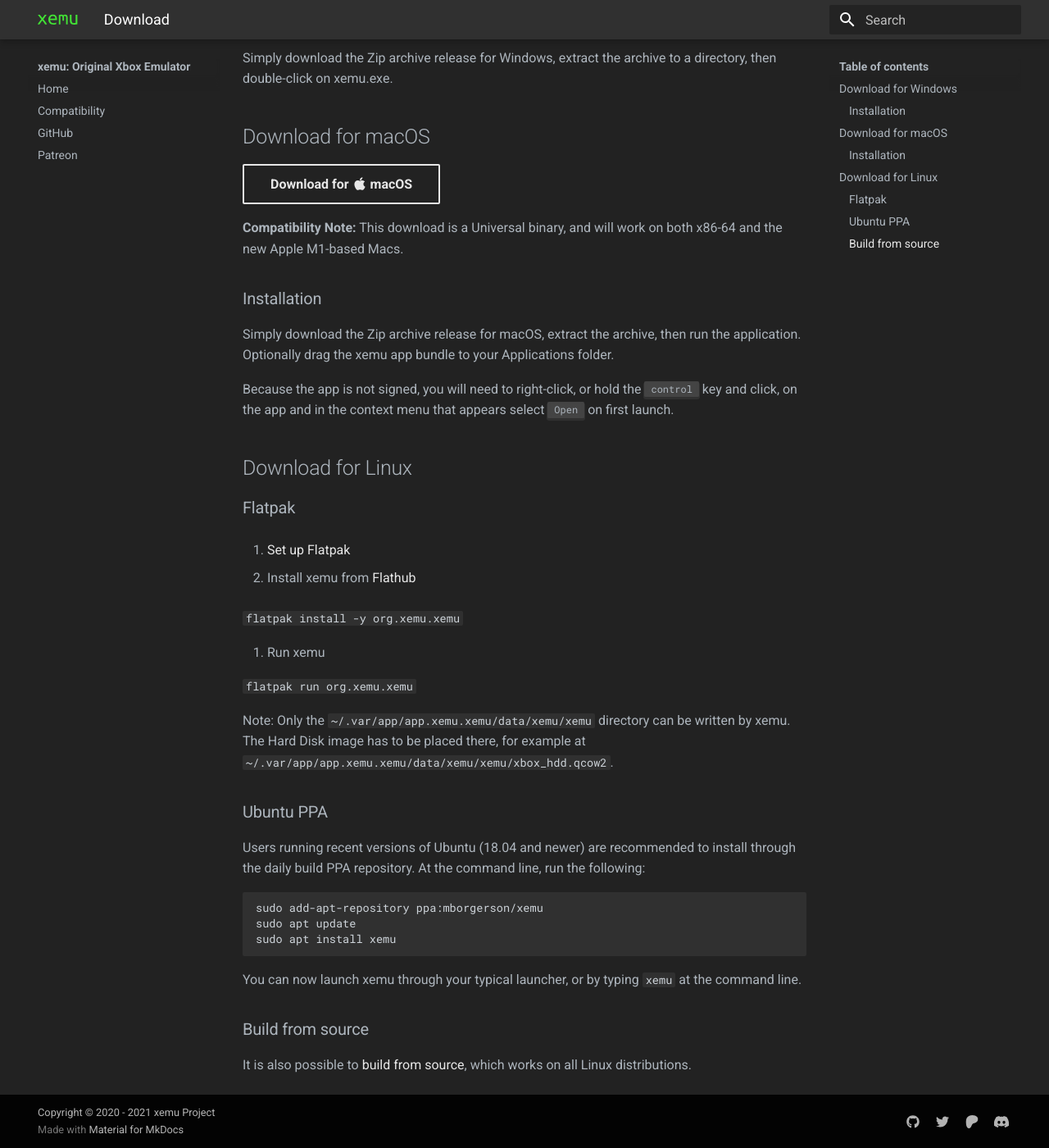
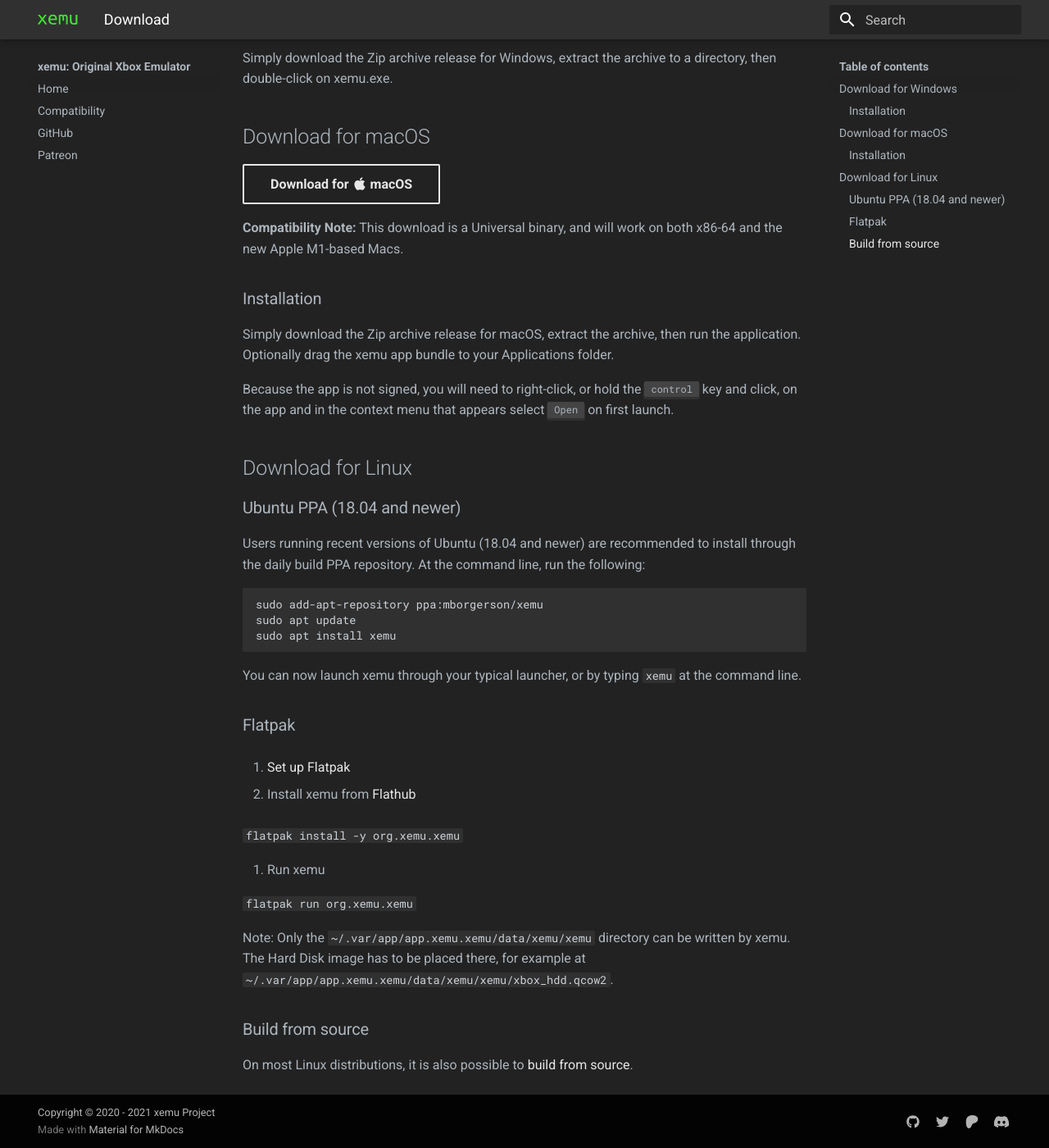
Before and after one commit to xemu-project/xemu-website, an MkDocs documentation site: the page built from docs/docs/download.md, in a window 1280 px wide and 1400 px high, scrolled down 347 px. Shown: the whole window at 82% size. Built offline with MkDocs 1.6.1 and Material for MkDocs 9.7.7, drawn with Linux system fonts in a browser that asks for light colours; part of the change alters nothing that is shown.

Commit message:
fixup! Move Flatpak installation second

````diff
--- a/docs/docs/download.md
+++ b/docs/docs/download.md
@@ -20,6 +20,18 @@ Because the app is not signed, you will need to right-click, or hold the <kbd>co
 
 ## Download for Linux
 
+### Ubuntu PPA (18.04 and newer)
+
+Users running recent versions of Ubuntu (18.04 and newer) are recommended to install through the daily build PPA repository. At the command line, run the following:
+
+```sh
+sudo add-apt-repository ppa:mborgerson/xemu
+sudo apt update
+sudo apt install xemu
+```
+
+You can now launch xemu through your typical launcher, or by typing `xemu` at the command line.
+
 ### Flatpak
 
 1. [Set up Flatpak](https://www.flatpak.org/setup/)
@@ -35,18 +47,6 @@ Because the app is not signed, you will need to right-click, or hold the <kbd>co
 Note: Only the `~/.var/app/app.xemu.xemu/data/xemu/xemu` directory can be written by xemu.
 The Hard Disk image has to be placed there, for example at `~/.var/app/app.xemu.xemu/data/xemu/xemu/xbox_hdd.qcow2`.
 
-### Ubuntu PPA
-
-Users running recent versions of Ubuntu (18.04 and newer) are recommended to install through the daily build PPA repository. At the command line, run the following:
-
-```sh
-sudo add-apt-repository ppa:mborgerson/xemu
-sudo apt update
-sudo apt install xemu
-```
-
-You can now launch xemu through your typical launcher, or by typing `xemu` at the command line.
-
 ### Build from source
 
-It is also possible to [build from source](building-from-source.md#linux), which works on all Linux distributions.
+On most Linux distributions, it is also possible to [build from source](building-from-source.md#linux).
````
